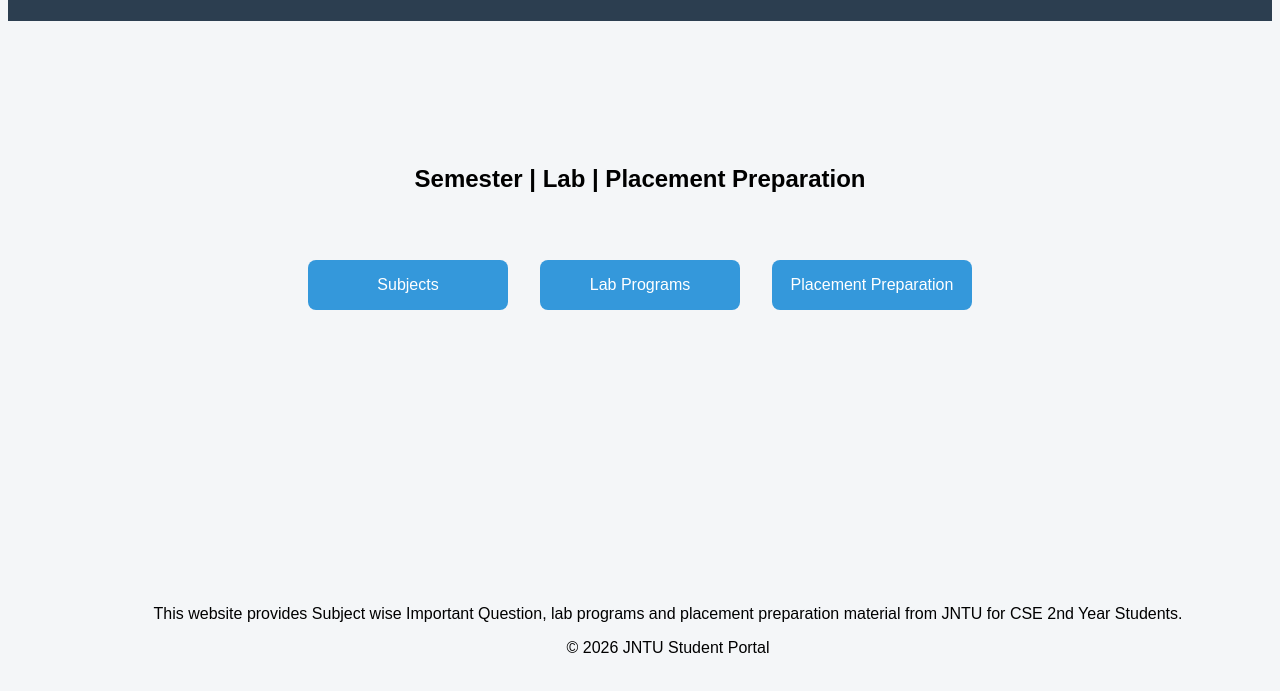
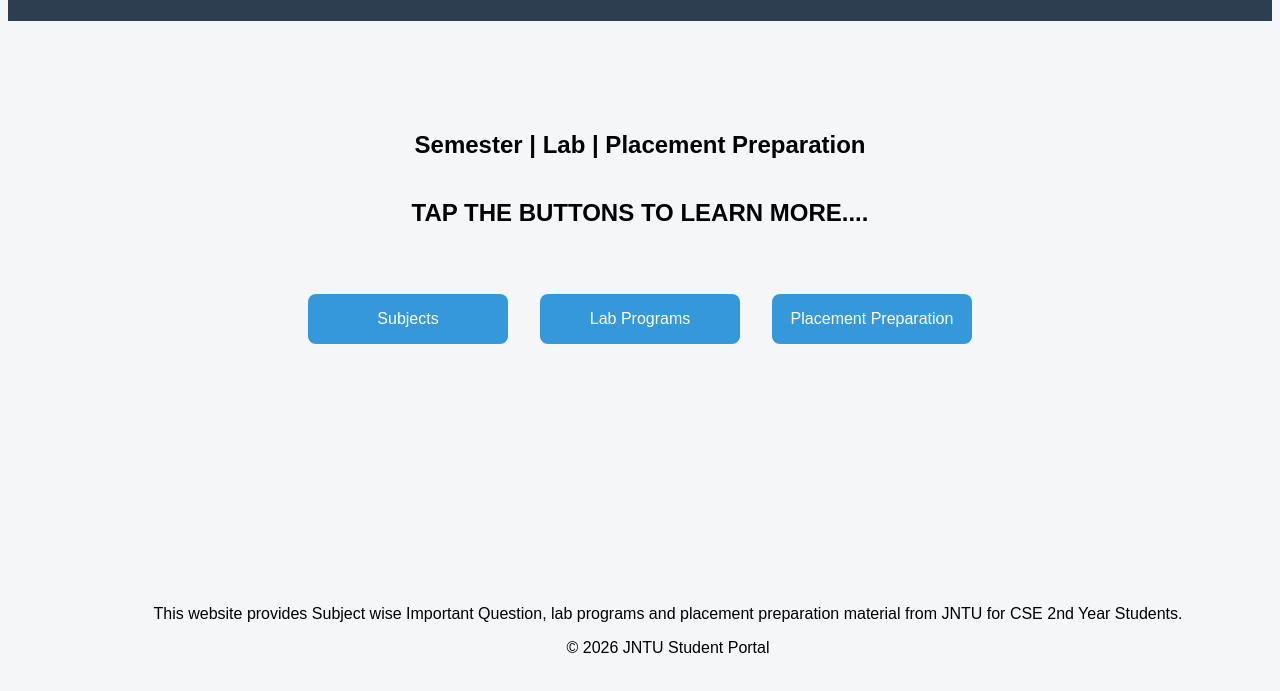
Before and after one commit to Kalynai2005/Question-Paper-Portal-On-JNTU-Education, a plain HTML site: page Kalyani_1/Home.html in a window 1280 px wide. Shown: the part 107-798 px from the top of the page. Drawn offline with Linux system fonts and the light colour scheme.

Commit message:
Add heading to Home.html for button instructions

```diff
--- a/Kalyani_1/Home.html
+++ b/Kalyani_1/Home.html
@@ -13,6 +13,7 @@
 
 <section style="display: flex; flex-direction: column; justify-content: center; align-items: center; min-height: 60vh;">
 <h2 style="text-align:center;">Semester | Lab | Placement Preparation</h2>
+<h1>TAP THE BUTTONS TO LEARN MORE....</h1>
 
 <table align="center" style="margin-top: 30px; margin-bottom: 50px;">
 <tr>
```
